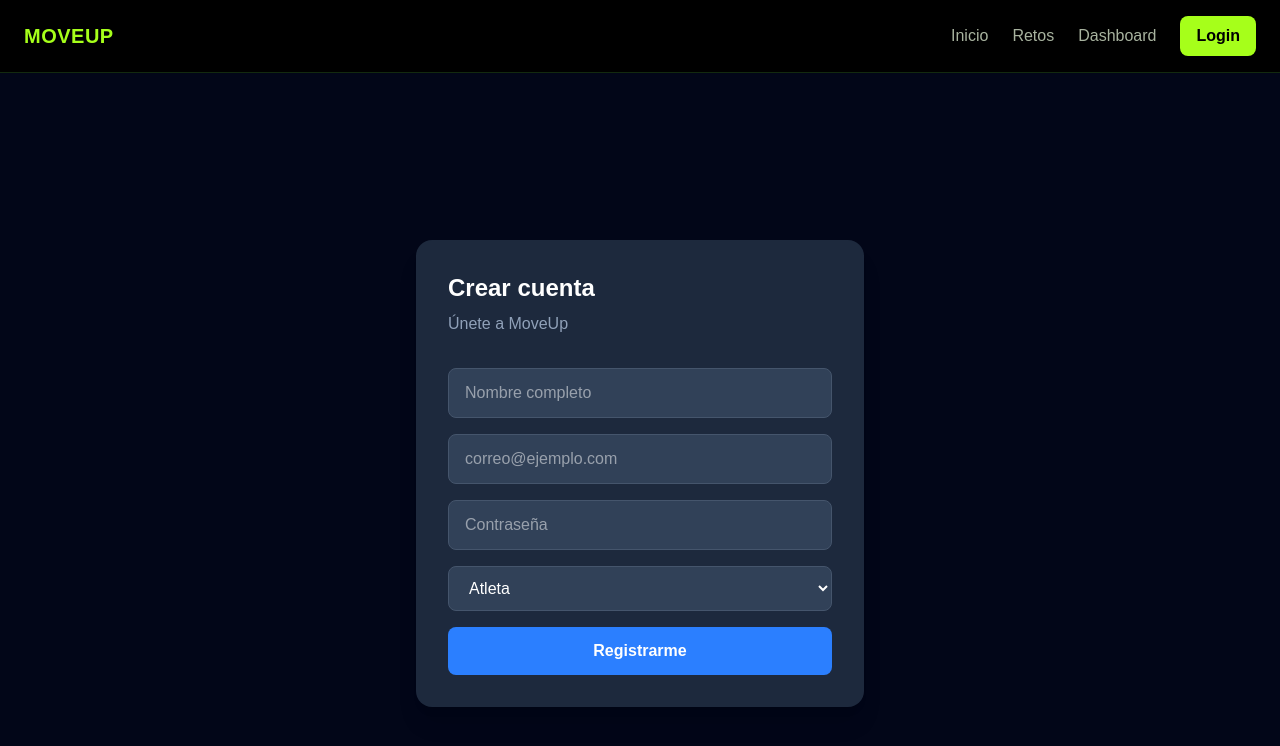
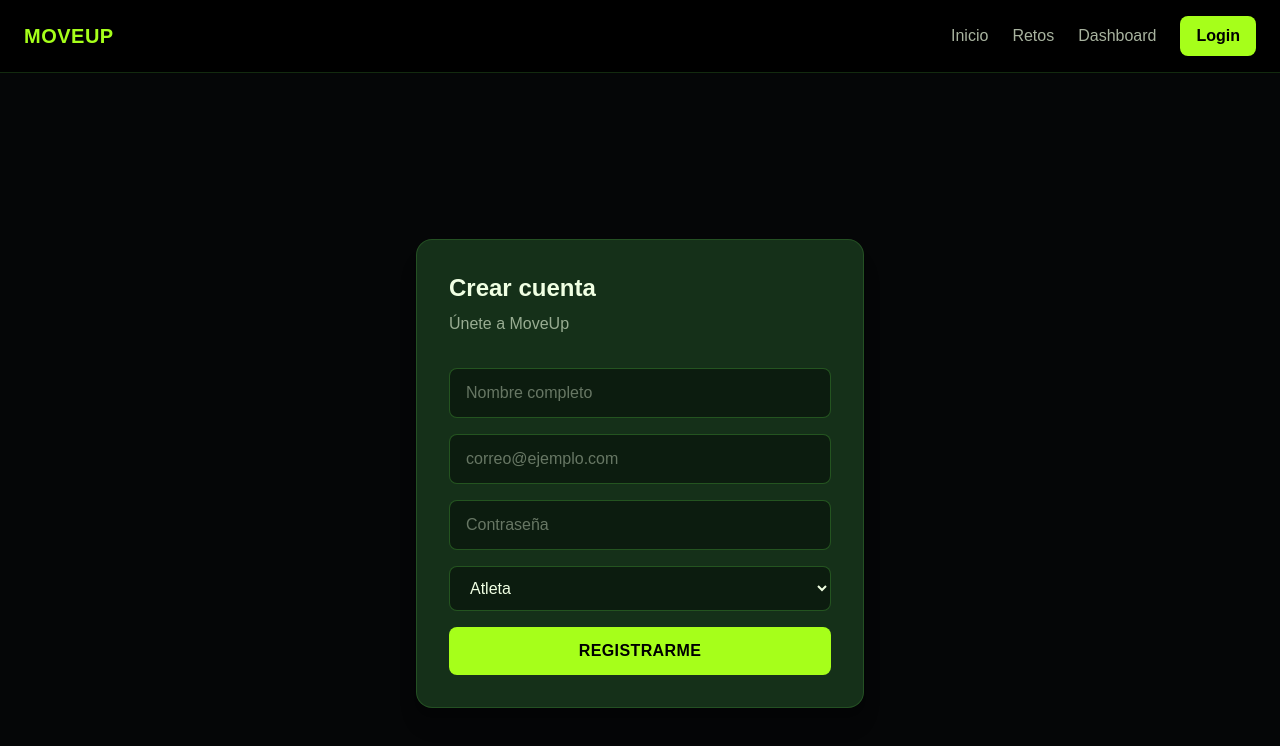
Before and after one commit to Axcell96/moveup, a Next.js app: page /register in a window 1280 px wide. Shown: the top 746 px of the page. Built offline with nearby package versions, Linux system fonts and the light colour scheme; no server answers.

Commit message:
style: aplicar tema neon a register y login

```diff
--- a/app/login/page.tsx
+++ b/app/login/page.tsx
@@ -6,9 +6,9 @@ import Link from "next/link"
 
 const supabase = createClient()
 
-export default function LoginPage(){
+export default function LoginPage() {
     const [email, setEmail] = useState('')
-    const [password, setPassword] = useState ('')
+    const [password, setPassword] = useState('')
     const [error, setError] = useState<string | null>(null)
     const router = useRouter()
 
@@ -26,13 +26,13 @@ export default function LoginPage(){
         router.refresh()
     }
 
-        return (
-        <section className="min-h-screen flex items-center justify-center px-4 bg-slate-950">
-            <div className="w-full max-w-md bg-slate-800 rounded-2xl p-8 shadow-xl">
-                <h1 className="text-2xl font-bold text-white mb-2">
+    return (
+        <section className="min-h-screen flex items-center justify-center px-4">
+            <div className="w-full max-w-md bg-gym-card rounded-2xl p-8 shadow-xl border border-gym-green/20">
+                <h1 className="text-2xl font-bold text-foreground mb-2">
                     Iniciar sesión
                 </h1>
-                <p className="text-slate-400 mb-8">
+                <p className="text-foreground/60 mb-8">
                     Accede a tu cuenta de MoveUp
                 </p>
                 {error && (
@@ -45,24 +45,24 @@ export default function LoginPage(){
                         type="email"
                         placeholder="correo@ejemplo.com"
                         value={email} onChange={e => setEmail(e.target.value)}
-                        className="bg-slate-700 text-white rounded-lg px-4 py-3 border border-slate-600 focus:outline-none focus:border-blue-500"
+                        className="bg-black/40 text-foreground placeholder:text-foreground/40 rounded-lg px-4 py-3 border border-gym-green/30 focus:outline-none focus:border-gym-neon"
                     />
                     <input
                         type="password"
                         placeholder="Contraseña"
                         value={password} onChange={e => setPassword(e.target.value)}
-                        className="bg-slate-700 text-white rounded-lg px-4 py-3 border border-slate-600 focus:outline-none focus:border-blue-500"
+                        className="bg-black/40 text-foreground placeholder:text-foreground/40 rounded-lg px-4 py-3 border border-gym-green/30 focus:outline-none focus:border-gym-neon"
                     />
                     <button
                         type="submit"
-                        className="bg-blue-500 hover:bg-blue-600 text-white font-semibold py-3 rounded-lg transition-colors"
+                        className="bg-gym-neon hover:bg-gym-green text-black font-bold uppercase tracking-wide py-3 rounded-lg transition-colors"
                     >
                         Iniciar sesión
                     </button>
                 </form>
-                <p className="text-slate-400 text-center mt-6">
+                <p className="text-foreground/60 text-center mt-6">
                     ¿No tienes cuenta?{" "}
-                    <Link href="/register" className="text-blue-400 hover:text-blue-300 font-semibold">
+                    <Link href="/register" className="text-gym-neon hover:text-gym-green font-semibold">
                         Regístrate
                     </Link>
                 </p>
--- a/app/register/page.tsx
+++ b/app/register/page.tsx
@@ -28,12 +28,12 @@ export default function RegisterPage() {
     }
 
     return (
-        <section className="min-h-screen flex items-center justify-center px-4 bg-slate-950">
-            <div className="w-full max-w-md bg-slate-800 rounded-2xl p-8 shadow-xl">
-                <h1 className="text-2xl font-bold text-white mb-2">
+        <section className="min-h-screen flex items-center justify-center px-4">
+            <div className="w-full max-w-md bg-gym-card rounded-2xl p-8 shadow-xl border border-gym-green/20">
+                <h1 className="text-2xl font-bold text-foreground mb-2">
                     Crear cuenta
                 </h1>
-                <p className="text-slate-400 mb-8">
+                <p className="text-foreground/60 mb-8">
                     Únete a MoveUp
                 </p>
                 {error && (
@@ -46,31 +46,31 @@ export default function RegisterPage() {
                         type="text"
                         placeholder="Nombre completo"
                         value={fullName} onChange={e => setFullName(e.target.value)}
-                        className="bg-slate-700 text-white rounded-lg px-4 py-3 border border-slate-600 focus:outline-none focus:border-blue-500"
+                        className="bg-black/40 text-foreground placeholder:text-foreground/40 rounded-lg px-4 py-3 border border-gym-green/30 focus:outline-none focus:border-gym-neon"
                     />
                     <input
                         type="email"
                         placeholder="correo@ejemplo.com"
                         value={email} onChange={e => setEmail(e.target.value)}
-                        className="bg-slate-700 text-white rounded-lg px-4 py-3 border border-slate-600 focus:outline-none focus:border-blue-500"
+                        className="bg-black/40 text-foreground placeholder:text-foreground/40 rounded-lg px-4 py-3 border border-gym-green/30 focus:outline-none focus:border-gym-neon"
                     />
                     <input
                         type="password"
                         placeholder="Contraseña"
                         value={password}
                         onChange={e => setPassword(e.target.value)}
-                        className="bg-slate-700 text-white rounded-lg px-4 py-3 border border-slate-600 focus:outline-none focus:border-blue-500"
+                        className="bg-black/40 text-foreground placeholder:text-foreground/40 rounded-lg px-4 py-3 border border-gym-green/30 focus:outline-none focus:border-gym-neon"
                     />
                     <select
                         value={role} onChange={e => setRole(e.target.value)}
-                        className="bg-slate-700 text-white rounded-lg px-4 py-3 border border-slate-600 focus:outline-none focus:border-blue-500"
+                        className="bg-black/40 text-foreground rounded-lg px-4 py-3 border border-gym-green/30 focus:outline-none focus:border-gym-neon"
                     >
                         <option value="atleta">Atleta</option>
                         <option value="coach">Coach</option>
                     </select>
                     <button
                         type="submit"
-                        className="bg-blue-500 hover:bg-blue-600 text-white font-semibold py-3 rounded-lg transition-colors"
+                        className="bg-gym-neon hover:bg-gym-green text-black font-bold uppercase tracking-wide py-3 rounded-lg transition-colors"
                     >
                         Registrarme
                     </button>
```
